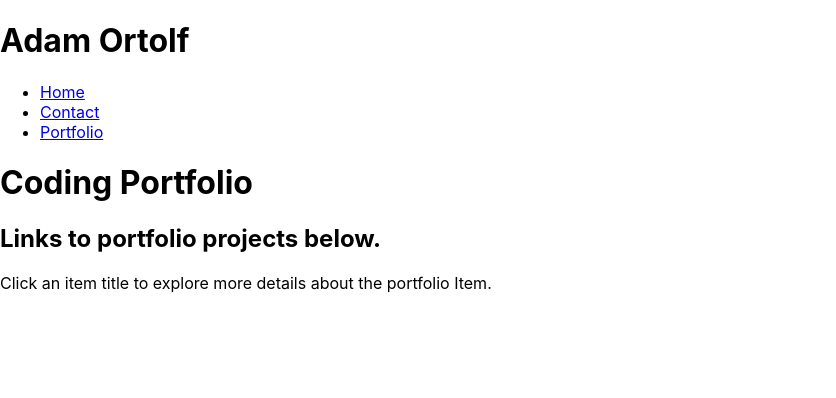
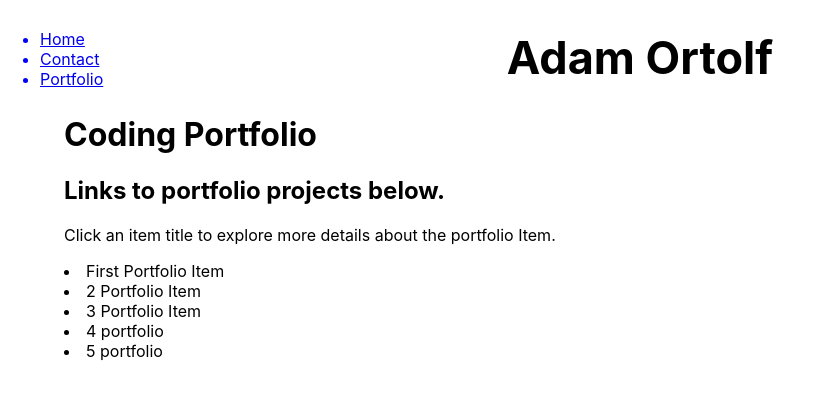
Before and after one commit to AdamOrtolf/REACTprofile, a React (Create React App) app: page /Portfolio in a window 1280 px wide. Shown: the top 398 px of the page, without its empty margins (0-836 px from the left). Built offline with nearby package versions, Linux system fonts and the light colour scheme.

Commit message:
portfolio items structure and some formatting. also deployed to githuppages

```diff
--- a/src/components/Navbar.js
+++ b/src/components/Navbar.js
@@ -1,5 +1,6 @@
 import React from "react"
 import { Link } from "react-router-dom";
+import "../css/NavBar.css"
 
 
 function Navbar(){
@@ -8,17 +9,19 @@ function Navbar(){
       <>
 
             <div>
-                <h1>Adam Ortolf</h1>
+                <h1 className="topBanner">Adam Ortolf</h1>
             </div>
-          <nav>
-            <ul className="nav justify-content-center">
-                <li className="nav-item">
-                  <a className="nav-link active" href="/">Home</a>
+          <nav className="navBar">
+            <ul>
+                <li className="navItem">
+                <Link to="/">Home</Link>
                 </li>
-                <li className="nav-item">
-                  <a className="nav-link" href="/Contact">Contact</a>
+
+                <li className="navItem">
+                <Link to="/Contact">Contact</Link>
                 </li>
-                <li className="nav-item">
+
+                <li className="navItem">
                 <Link to="/Portfolio">Portfolio</Link>
                 </li>
               </ul>
--- /dev/null
+++ b/src/css/NavBar.css
@@ -0,0 +1,15 @@
+.topBanner {
+      text-align: center;
+      font-size: 45px;
+
+}
+
+.navBar {
+      margin-top: -8%;
+      position: fixed;
+}
+
+.navItem {
+      color: blue;
+
+}
--- a/src/css/Portfolio.css
+++ b/src/css/Portfolio.css
@@ -0,0 +1,4 @@
+.portfolioContainer {
+      margin-left: 5%;
+
+}
--- a/src/pages/Portfolio.js
+++ b/src/pages/Portfolio.js
@@ -5,29 +5,64 @@ import "../css/Portfolio.css"
 
 const Portfolio = () => {
       return (
-            <>
+            <div className="portfolioContainer">
+
                   <h1
                   id="titleCenterBox"> Coding Portfolio
                   </h1>
 
-                  <h2>
-                  Links to portfolio projects below.
-                  </h2>
+                  <h2> Links to portfolio projects below. </h2>
 
                    <p>
                   Click an item title to explore more details about the portfolio Item.
                   </p>
-                  <ol>
-
-
-                  </ol>
+                  <ol id="portfolioList" />
 
 
 
+                              <li>
+                                    First Portfolio Item
+
+                              </li>
+
+                              <div>
+
+                              </div>
 
 
 
-            </>
+                              <li>
+                              2 Portfolio Item
+
+                              </li>
+
+                              <div>
+                              </div>
+
+
+                              <li>
+                              3 Portfolio Item
+
+                              </li>
+
+                              <div>
+                              </div>
+
+
+                              <li>
+                                    4 portfolio
+
+                              </li>
+
+                              <div>
+                              </div>
+
+
+                              <li>
+                                    5 portfolio
+
+                              </li>
+            </div>
 
 
           )
```
Also changed, not shown: package.json (+7 -1 lines), 19 other files (tests, documents, lock files or other folders).
